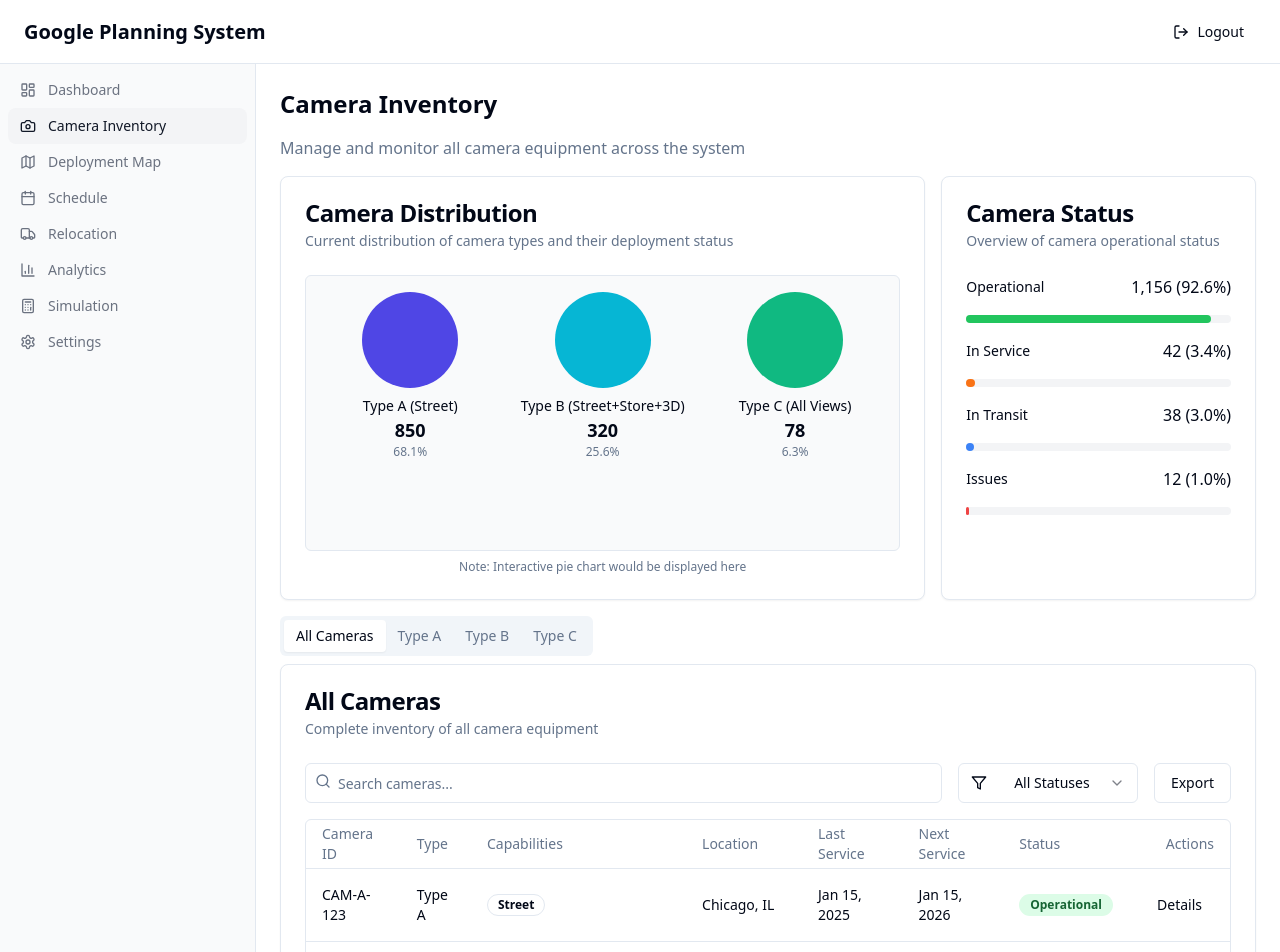
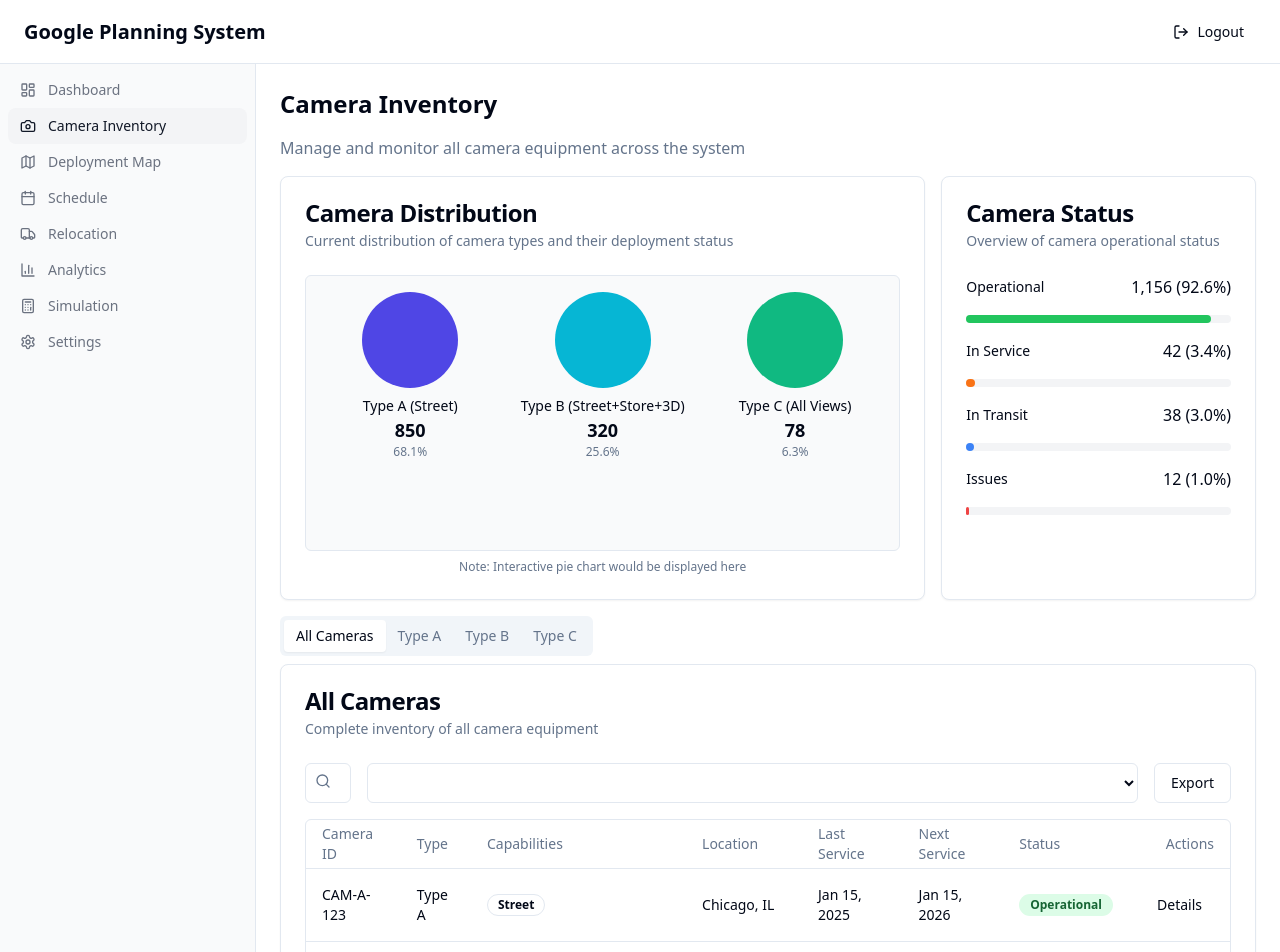
Before and after one commit to dzodze00/googleplanning, a Next.js app: page /dashboard/cameras in a window 1280 px wide. Shown: the top 952 px of the page. Built offline with nearby package versions, Linux system fonts and the light colour scheme.

Commit message:
Update select.tsx

```diff
--- a/components/ui/select.tsx
+++ b/components/ui/select.tsx
@@ -1,145 +1,73 @@
-"use client"
-
 import * as React from "react"
-import * as SelectPrimitive from "@radix-ui/react-select"
-import { Check, ChevronDown, ChevronUp } from "lucide-react"
-
 import { cn } from "@/lib/utils"
 
-const Select = SelectPrimitive.Root
+export interface SelectProps extends React.SelectHTMLAttributes<HTMLSelectElement> {}
 
-const SelectGroup = SelectPrimitive.Group
+const Select = React.forwardRef<HTMLSelectElement, SelectProps>(({ className, children, ...props }, ref) => {
+  return (
+    <select
+      className={cn(
+        "flex h-10 w-full rounded-md border border-input bg-background px-3 py-2 text-sm ring-offset-background placeholder:text-muted-foreground focus:outline-none focus:ring-2 focus:ring-ring focus:ring-offset-2 disabled:cursor-not-allowed disabled:opacity-50",
+        className,
+      )}
+      ref={ref}
+      {...props}
+    >
+      {children}
+    </select>
+  )
+})
+Select.displayName = "Select"
 
-const SelectValue = SelectPrimitive.Value
-
-const SelectTrigger = React.forwardRef<
-  React.ElementRef<typeof SelectPrimitive.Trigger>,
-  React.ComponentPropsWithoutRef<typeof SelectPrimitive.Trigger>
->(({ className, children, ...props }, ref) => (
-  <SelectPrimitive.Trigger
+const SelectTrigger = React.forwardRef<HTMLDivElement, React.HTMLAttributes<HTMLDivElement>>(
+  ({ className, children, ...props }, ref) => (
+    <div
       ref={ref}
       className={cn(
-      "flex h-10 w-full items-center justify-between rounded-md border border-input bg-background px-3 py-2 text-sm ring-offset-background placeholder:text-muted-foreground focus:outline-none focus:ring-2 focus:ring-ring focus:ring-offset-2 disabled:cursor-not-allowed disabled:opacity-50 [&>span]:line-clamp-1",
+        "flex h-10 w-full items-center justify-between rounded-md border border-input bg-background px-3 py-2 text-sm ring-offset-background placeholder:text-muted-foreground focus:outline-none focus:ring-2 focus:ring-ring focus:ring-offset-2 disabled:cursor-not-allowed disabled:opacity-50",
         className,
       )}
       {...props}
     >
       {children}
-    <SelectPrimitive.Icon asChild>
-      <ChevronDown className="h-4 w-4 opacity-50" />
-    </SelectPrimitive.Icon>
-  </SelectPrimitive.Trigger>
-))
-SelectTrigger.displayName = SelectPrimitive.Trigger.displayName
+    </div>
+  ),
+)
+SelectTrigger.displayName = "SelectTrigger"
 
-const SelectScrollUpButton = React.forwardRef<
-  React.ElementRef<typeof SelectPrimitive.ScrollUpButton>,
-  React.ComponentPropsWithoutRef<typeof SelectPrimitive.ScrollUpButton>
->(({ className, ...props }, ref) => (
-  <SelectPrimitive.ScrollUpButton
-    ref={ref}
-    className={cn("flex cursor-default items-center justify-center py-1", className)}
-    {...props}
-  >
-    <ChevronUp className="h-4 w-4" />
-  </SelectPrimitive.ScrollUpButton>
-))
-SelectScrollUpButton.displayName = SelectPrimitive.ScrollUpButton.displayName
+const SelectValue = React.forwardRef<HTMLSpanElement, React.HTMLAttributes<HTMLSpanElement>>(
+  ({ className, ...props }, ref) => <span ref={ref} className={cn("block truncate", className)} {...props} />,
+)
+SelectValue.displayName = "SelectValue"
 
-const SelectScrollDownButton = React.forwardRef<
-  React.ElementRef<typeof SelectPrimitive.ScrollDownButton>,
-  React.ComponentPropsWithoutRef<typeof SelectPrimitive.ScrollDownButton>
->(({ className, ...props }, ref) => (
-  <SelectPrimitive.ScrollDownButton
-    ref={ref}
-    className={cn("flex cursor-default items-center justify-center py-1", className)}
-    {...props}
-  >
-    <ChevronDown className="h-4 w-4" />
-  </SelectPrimitive.ScrollDownButton>
-))
-SelectScrollDownButton.displayName = SelectPrimitive.ScrollDownButton.displayName
-
-const SelectContent = React.forwardRef<
-  React.ElementRef<typeof SelectPrimitive.Content>,
-  React.ComponentPropsWithoutRef<typeof SelectPrimitive.Content>
->(({ className, children, position = "popper", ...props }, ref) => (
-  <SelectPrimitive.Portal>
-    <SelectPrimitive.Content
+const SelectContent = React.forwardRef<HTMLDivElement, React.HTMLAttributes<HTMLDivElement>>(
+  ({ className, children, ...props }, ref) => (
+    <div
       ref={ref}
       className={cn(
-        "relative z-50 max-h-96 min-w-[8rem] overflow-hidden rounded-md border bg-popover text-popover-foreground shadow-md data-[state=open]:animate-in data-[state=closed]:animate-out data-[state=closed]:fade-out-0 data-[state=open]:fade-in-0 data-[state=closed]:zoom-out-95 data-[state=open]:zoom-in-95 data-[side=bottom]:slide-in-from-top-2 data-[side=left]:slide-in-from-right-2 data-[side=right]:slide-in-from-left-2 data-[side=top]:slide-in-from-bottom-2",
-        position === "popper" &&
-          "data-[side=bottom]:translate-y-1 data-[side=left]:-translate-x-1 data-[side=right]:translate-x-1 data-[side=top]:-translate-y-1",
-        className,
-      )}
-      position={position}
-      {...props}
-    >
-      <SelectScrollUpButton />
-      <SelectPrimitive.Viewport
-        className={cn(
-          "p-1",
-          position === "popper" &&
-            "h-[var(--radix-select-trigger-height)] w-full min-w-[var(--radix-select-trigger-width)]",
-        )}
-      >
-        {children}
-      </SelectPrimitive.Viewport>
-      <SelectScrollDownButton />
-    </SelectPrimitive.Content>
-  </SelectPrimitive.Portal>
-))
-SelectContent.displayName = SelectPrimitive.Content.displayName
-
-const SelectLabel = React.forwardRef<
-  React.ElementRef<typeof SelectPrimitive.Label>,
-  React.ComponentPropsWithoutRef<typeof SelectPrimitive.Label>
->(({ className, ...props }, ref) => (
-  <SelectPrimitive.Label ref={ref} className={cn("py-1.5 pl-8 pr-2 text-sm font-semibold", className)} {...props} />
-))
-SelectLabel.displayName = SelectPrimitive.Label.displayName
-
-const SelectItem = React.forwardRef<
-  React.ElementRef<typeof SelectPrimitive.Item>,
-  React.ComponentPropsWithoutRef<typeof SelectPrimitive.Item>
->(({ className, children, ...props }, ref) => (
-  <SelectPrimitive.Item
-    ref={ref}
-    className={cn(
-      "relative flex w-full cursor-default select-none items-center rounded-sm py-1.5 pl-8 pr-2 text-sm outline-none focus:bg-accent focus:text-accent-foreground data-[disabled]:pointer-events-none data-[disabled]:opacity-50",
+        "relative z-50 min-w-[8rem] overflow-hidden rounded-md border bg-popover text-popover-foreground shadow-md animate-in fade-in-80",
         className,
       )}
       {...props}
     >
-    <span className="absolute left-2 flex h-3.5 w-3.5 items-center justify-center">
-      <SelectPrimitive.ItemIndicator>
-        <Check className="h-4 w-4" />
-      </SelectPrimitive.ItemIndicator>
-    </span>
+      <div className="p-1">{children}</div>
+    </div>
+  ),
+)
+SelectContent.displayName = "SelectContent"
 
-    <SelectPrimitive.ItemText>{children}</SelectPrimitive.ItemText>
-  </SelectPrimitive.Item>
-))
-SelectItem.displayName = SelectPrimitive.Item.displayName
+const SelectItem = React.forwardRef<HTMLDivElement, React.HTMLAttributes<HTMLDivElement>>(
+  ({ className, ...props }, ref) => (
+    <div
+      ref={ref}
+      className={cn(
+        "relative flex cursor-default select-none items-center rounded-sm py-1.5 pl-8 pr-2 text-sm outline-none focus:bg-accent focus:text-accent-foreground data-[disabled]:pointer-events-none data-[disabled]:opacity-50",
+        className,
+      )}
+      {...props}
+    />
+  ),
+)
+SelectItem.displayName = "SelectItem"
 
-const SelectSeparator = React.forwardRef<
-  React.ElementRef<typeof SelectPrimitive.Separator>,
-  React.ComponentPropsWithoutRef<typeof SelectPrimitive.Separator>
->(({ className, ...props }, ref) => (
-  <SelectPrimitive.Separator ref={ref} className={cn("-mx-1 my-1 h-px bg-muted", className)} {...props} />
-))
-SelectSeparator.displayName = SelectPrimitive.Separator.displayName
-
-export {
-  Select,
-  SelectGroup,
-  SelectValue,
-  SelectTrigger,
-  SelectContent,
-  SelectLabel,
-  SelectItem,
-  SelectSeparator,
-  SelectScrollUpButton,
-  SelectScrollDownButton,
-}
+export { Select, SelectTrigger, SelectValue, SelectContent, SelectItem }
```
Lines whose indentation alone changed are shown as unchanged.
